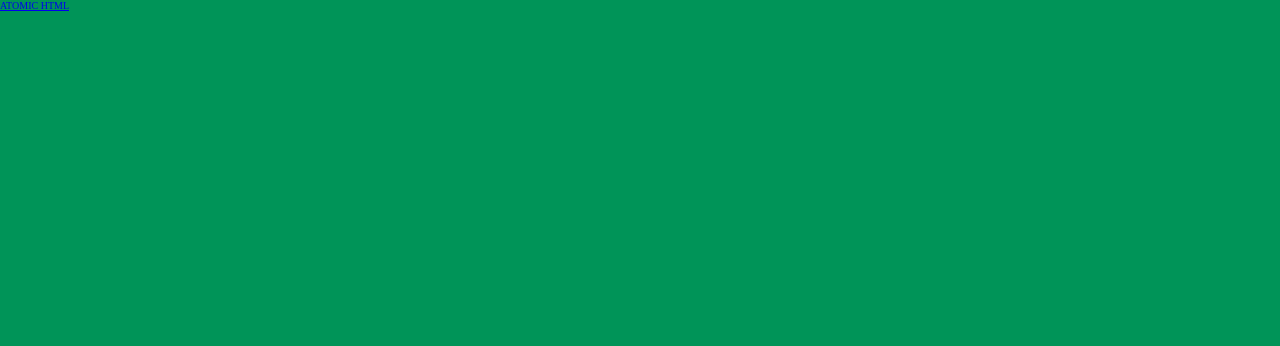
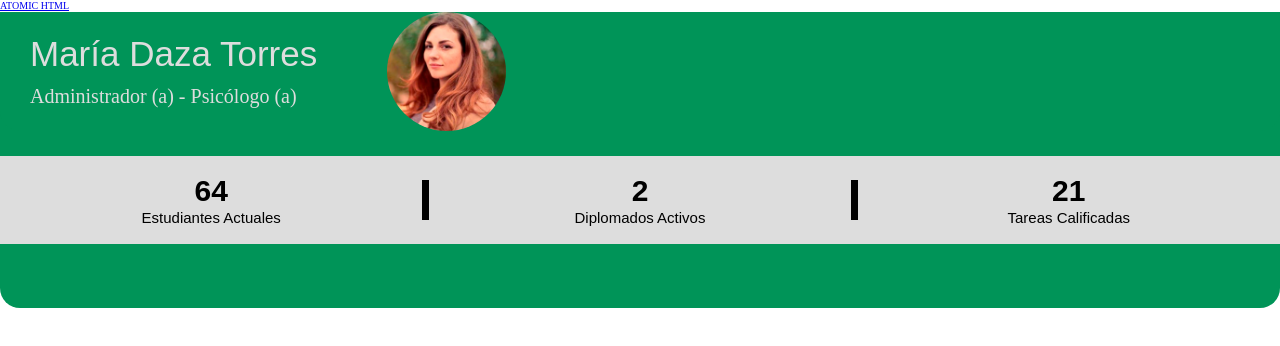
Before and after one commit to DruckDeveloper/web-dasboard-semillas, a plain HTML site: page index.html in a window 1280 px wide. Drawn offline with nearby package versions, Linux system fonts and the light colour scheme.

Commit message:
profile section finished and on the index

```diff
--- a/css/atomic.css
+++ b/css/atomic.css
@@ -30,13 +30,11 @@
 }
 body{
     font-size: 10px;
-    background-color: var(--header-color);
-
 }
 /*==========ATOMIC SECTION==========*/
 
 /*==========SMARTPHONES==========*/
-@media (min-width: 576px) {
+@media (min-width: 480px) {
     h2.admin-profile-title{
         font-family: var(--dosis-font);
         font-size: 3em;
@@ -232,19 +230,16 @@ body{
         font-size: 4em;
         font-weight: bold;
     }
-
-@media (max-width: 576px) {
-
     /*==========LISTA DIPLOMADOS==========*/
 
     .lista-diplomados{
-        width: 396px;
+        width: 100%;
         height: 59px;
         background-color: var(--back-elementos-sel);
     }
 
     .lista-diplomados-text{
-        width: 396px;
+        width: 100%;
         height: 59px;
         position: absolute;
 }
@@ -256,7 +251,6 @@ body{
         position: absolute;
         top: 30px;
         left: 323px;
-
     }
     .flechita2{
         background-color: #FFFFFF;
@@ -392,11 +386,55 @@ body{
         left: 5px;
         top: 76px;
         background:#0000004D;
-    ;
+    }
+
+    /*Maria Daza profile section (ADMIN)*/
+    div.admin-profile-section{
+        width: 100%;
+        height: 18.5em;
+        color: var(--diplomados-color);
+        background-color: var(--back-general-info);
+        border-radius: 0 0 2em 2em;
+    }
+    div.admin-profile-img{
+        width: 20%;
+        height: 100%;
+        margin: auto 4em;
+    }
+    div.admin-profile-img img{
+        height: 100%;
+        border-radius: 10em;
+    }
+    div.admin-profile-header{
+        height: 11.9em;
+        width: 100%;
+        display: flex;
+        background-color: var(--header-color);
+        border-radius: 0 0 2em 2em;
+    }
+    div.admin-profile-section-text{
+        margin: auto 3em;
+    }
+    div.admin-profile-section h2, p{
+        margin: 0;
+    }
+    div.admin-profile-panel-container{
+        width: 100%;
+        height: 8em;
+        display: flex;
+        text-align: center;
+        color: #000000;
+    }
+    div.admin-profile-card{
+        width: 33%;
+    }
+    div.admin-profile-panel-line{
+        width: .5%;
+        height: 45%;
+        margin: auto 0;
+        background-color: #000000;
     }
 }
-
-
 
 /*==========TABLETS==========*/
 @media (min-width: 768px) {
@@ -506,10 +544,35 @@ body{
         font-size: 2em;
         font-weight: 400;
     }
+
+    /*Maria Daza profile section (ADMIN)*/
+    div.admin-profile-section{
+        height: 29.6em;
+        background-color: var(--header-color);
+    }
+    div.admin-profile-header{
+        margin-bottom: 2.5em;
+    }
+    div.admin-profile-panel-container{
+        gap: 4%;
+        justify-content: center;
+        height: 30%;
+    }
+    div.admin-profile-card{
+        background-color: var(--back-general-info);
+        display: flex;
+        justify-content: center;
+        align-items: center;
+        width: 26%;
+        border-radius: 2em;
+    }
+    div.admin-profile-panel-line{
+        display: none;
+    }
 }
 
 /*==========DESKTOP==========*/
-@media (min-width: 992px) {
+@media (min-width: 1024px) {
     h2.admin-profile-title{
         font-size: 3.5em;
     }
@@ -624,5 +687,19 @@ body{
     div.task-cards-section{
         width: 50%;
     }
+
+    /*Maria Daza profile section (ADMIN)*/
+    div.admin-profile-panel-container{
+        gap: 0;
+        background-color: var(--back-general-info);
     }
+    div.admin-profile-card{
+        border-radius: 0;
+        width: 33%;
+        flex-direction: column;
     }
+    div.admin-profile-panel-line{
+        display: block;
+    }
+
+}
--- a/index.html
+++ b/index.html
@@ -17,6 +17,37 @@
     </header>
     <main>
         <a href="atomic.html">ATOMIC HTML</a>
+
+        <!--seccion de perfil de admin-->
+        <div class="admin-profile-section">
+            <div class="admin-profile-header">
+                <div class="admin-profile-section-text">
+                    <h2 class="admin-profile-title">María Daza Torres</h2><br/>
+                    <p class="admin-profile-role-text">Administrador (a) - Psicólogo (a)</p>
+                </div>
+                <div class="admin-profile-img">
+                    <img src="profile/maria-profile.png" alt="Maria Daza photo">
+                </div>
+            </div>
+            <div class="admin-profile-panel-container">
+                <div class="admin-profile-card">
+                    <p class="admin-info-card-number">64</p>
+                    <p class="admin-info-card-text">Estudiantes Actuales</p>
+                </div>
+                <div class="admin-profile-panel-line">
+                </div>
+                <div class="admin-profile-card">
+                    <p class="admin-info-card-number">2</p>
+                    <p class="admin-info-card-text">Diplomados Activos</p>
+                </div>
+                <div class="admin-profile-panel-line">
+                </div>
+                <div class="admin-profile-card">
+                    <p class="admin-info-card-number">21</p>
+                    <p class="admin-info-card-text">Tareas Calificadas</p>
+                </div>
+            </div>
+        </div>
     </main>
     <footer>
 
```
Also changed, not shown: atomic.html (+37 -29 lines), profile/diego-profile.jpg (added), profile/maria-profile.jpg (added), profile/maria-profile.png (added). Lines whose indentation alone changed are shown as unchanged.
